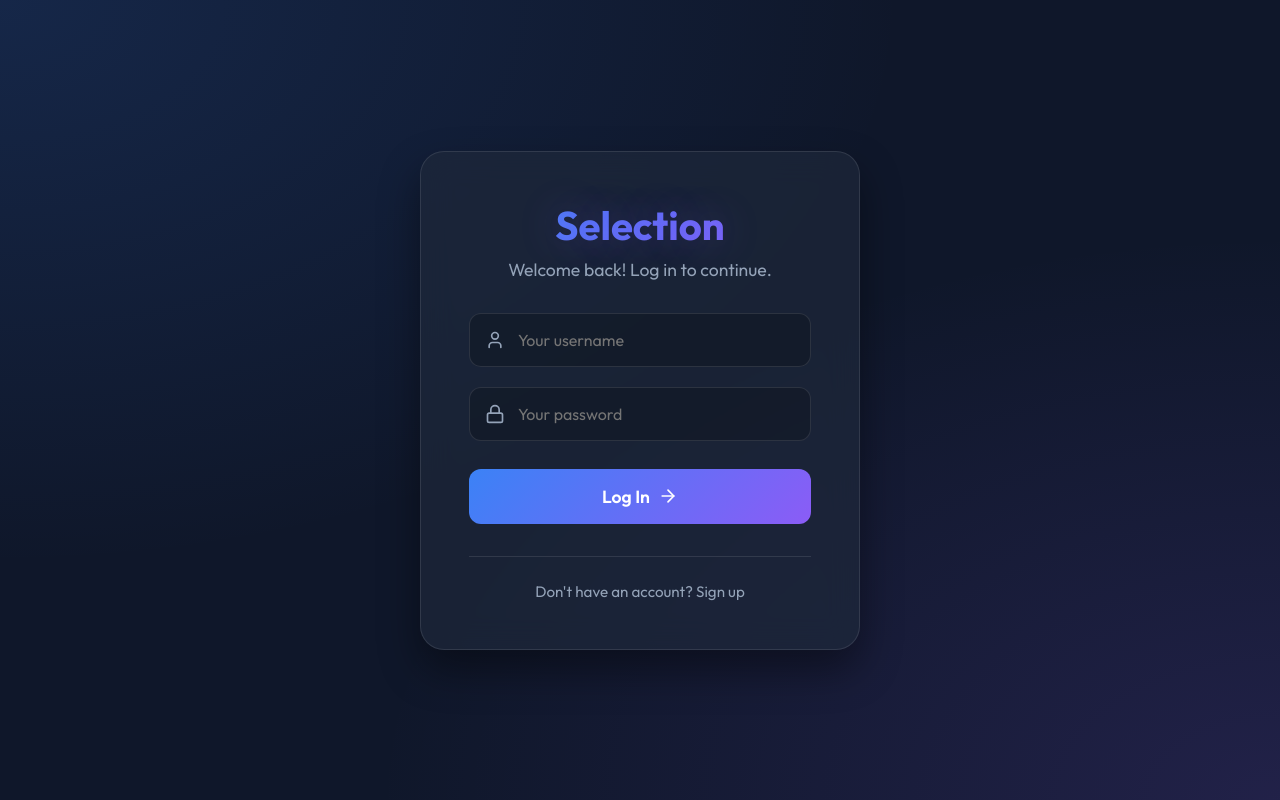
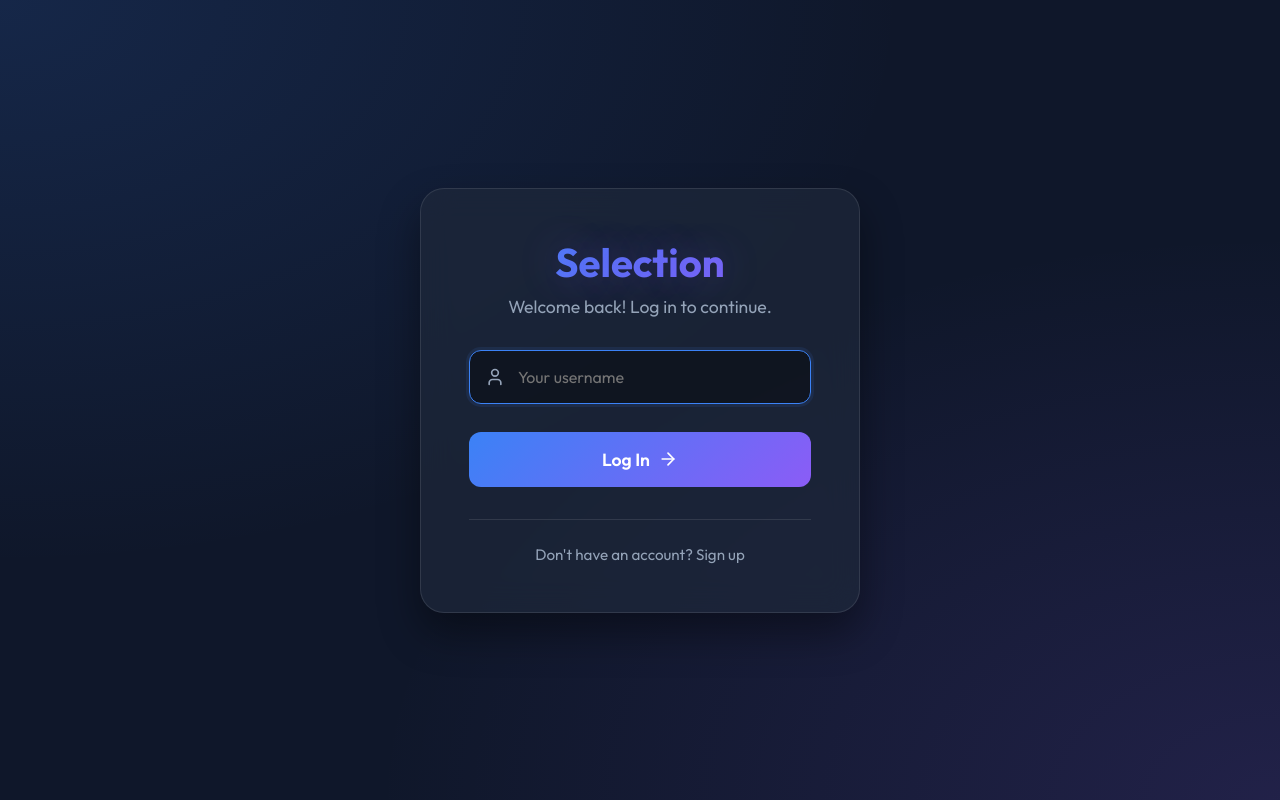
Before and after one commit to iMayhem/sl, a React (Vite) app in the folder revision-planner/: page / in a window 1280 px wide. Built offline with nearby package versions, Linux system fonts and the light colour scheme.

Commit message:
Implement passwordless username login

```diff
--- a/revision-planner/src/Auth.jsx
+++ b/revision-planner/src/Auth.jsx
@@ -5,7 +5,6 @@ import { User, Lock, Loader2, ArrowRight } from 'lucide-react';
 export default function Auth() {
     const [loading, setLoading] = useState(false);
     const [username, setUsername] = useState('');
-    const [password, setPassword] = useState('');
     const [isSignUp, setIsSignUp] = useState(false);
     const [message, setMessage] = useState('');
     const [errorMsg, setErrorMsg] = useState('');
@@ -20,16 +19,27 @@ export default function Auth() {
         // We append a standard dummy domain to the username.
         const normalizedUsername = username.trim().toLowerCase();
         const fakeEmail = `${normalizedUsername}@example.com`;
+        const dummyPassword = normalizedUsername + '_selection_2026';
 
         try {
             if (isSignUp) {
+                // Check if username already exists in profiles
+                const { data: existingUser } = await supabase
+                    .from('profiles')
+                    .select('username')
+                    .eq('username', normalizedUsername)
+                    .single();
+
+                if (existingUser) {
+                    throw new Error('This username is already taken. Please choose another one.');
+                }
+
                 const { data, error } = await supabase.auth.signUp({
                     email: fakeEmail,
-                    password,
+                    password: dummyPassword,
                 });
                 if (error) throw error;
 
-                // Also insert the username into the completely separate 'profiles' table
                 if (data?.user) {
                     const { error: profileError } = await supabase
                         .from('profiles')
@@ -40,11 +50,11 @@ export default function Auth() {
                     }
                 }
 
-                setMessage('Account created! You have been logged in automatically.');
+                setMessage('Account created! Welcome to Selection.');
             } else {
                 const { error } = await supabase.auth.signInWithPassword({
                     email: fakeEmail,
-                    password,
+                    password: dummyPassword,
                 });
                 if (error) throw error;
             }
@@ -80,18 +90,8 @@ export default function Auth() {
                             placeholder="Your username"
                             value={username}
                             required
+                            autoFocus
                             onChange={(e) => setUsername(e.target.value)}
-                        />
-                    </div>
-                    <div className="input-group">
-                        <Lock className="input-icon" size={20} />
-                        <input
-                            type="password"
-                            placeholder="Your password"
-                            value={password}
-                            required
-                            minLength={6}
-                            onChange={(e) => setPassword(e.target.value)}
                         />
                     </div>
 
@@ -118,7 +118,6 @@ export default function Auth() {
                             setMessage('');
                             setErrorMsg('');
                             setUsername('');
-                            setPassword('');
                         }}
                     >
                         {isSignUp ? 'Already have an account? Log in' : "Don't have an account? Sign up"}
```
